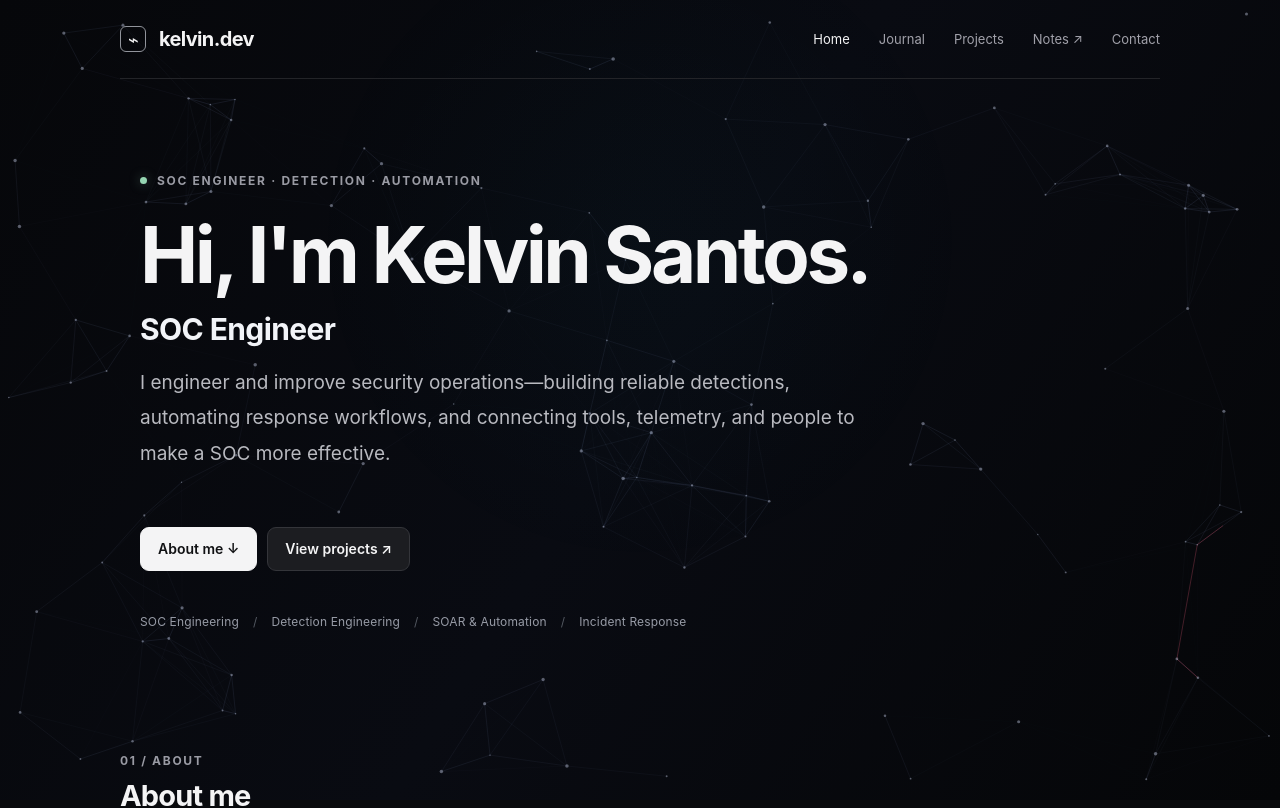
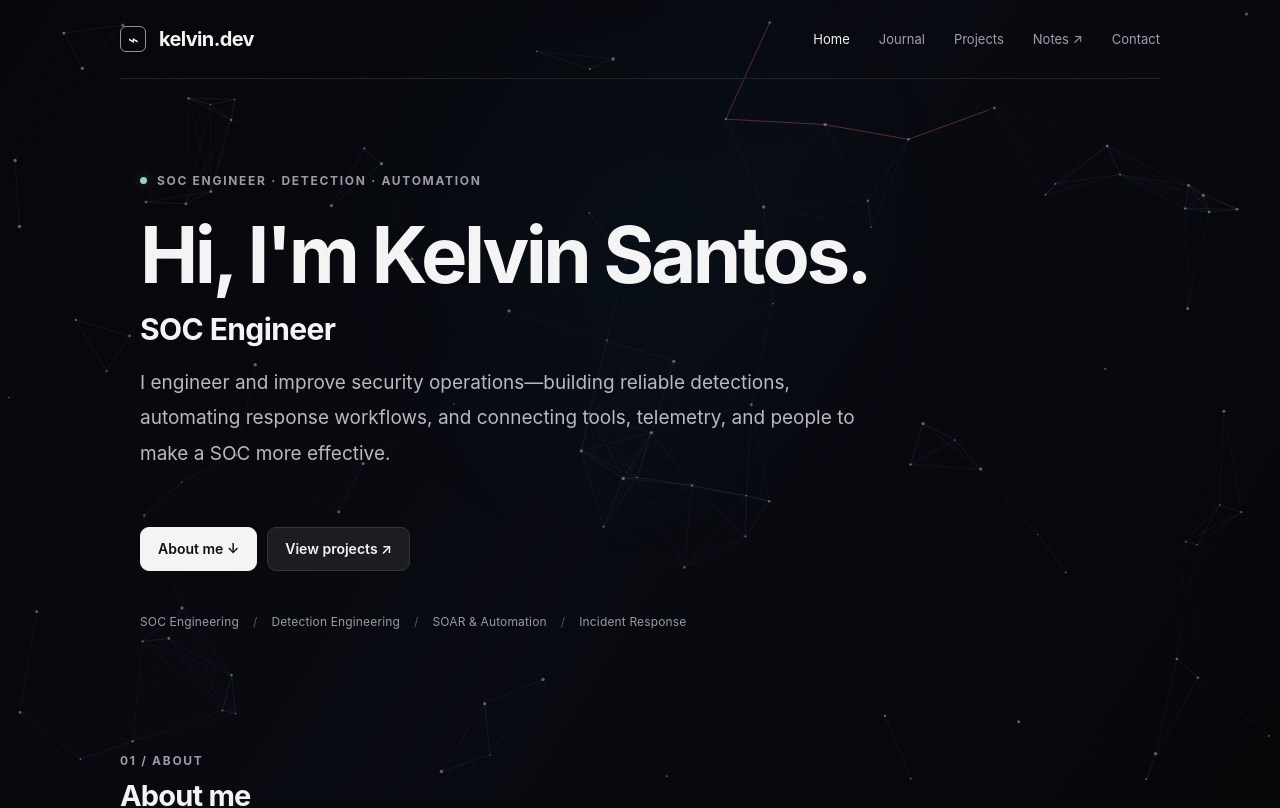
Before and after one commit to zdr4k/zdr4k.github.io, an Astro site: page / in a window 1280 px wide. Shown: the top 808 px of the page. Built offline with nearby package versions, Linux system fonts and the light colour scheme; Astro itself is replaced by a stand-in of ours; animation ran at ten frames a second.

Commit message:
experiment: organic attack detection response sequence with subtle paths

```diff
--- a/src/layouts/SiteLayout.astro
+++ b/src/layouts/SiteLayout.astro
@@ -54,11 +54,12 @@ const pathname = Astro.url.pathname;
         // Quiet, occasional attack -> detection -> defense sequences.
         // The mesh itself stays the original softly animated particle network.
         let threatScene = null;
-        let nextSceneAt = performance.now() + 2200;
-        const SCENE_DURATION = 9400;
-        const SCENE_PAUSE = 5300;
+        let nextSceneAt = performance.now() + 2600;
+        const SCENE_DURATION = 7200;
+        const SCENE_PAUSE_MIN = 9000;
+        const SCENE_PAUSE_MAX = 12000;
 
-        const PARTICLE_COUNT = reduceMotion ? 0 : isMobile ? 56 : 106;
+        const PARTICLE_COUNT = reduceMotion ? 0 : isMobile ? 54 : 102;
         const LINK_DISTANCE = isMobile ? 120 : 150;
         const MOUSE_RADIUS = 140;
 
@@ -73,7 +74,7 @@ const pathname = Astro.url.pathname;
           ctx.scale(Math.min(window.devicePixelRatio || 1, 2), Math.min(window.devicePixelRatio || 1, 2));
           createParticles();
           threatScene = null;
-          nextSceneAt = performance.now() + 2200;
+          nextSceneAt = performance.now() + 2600;
         }
 
         function random(min, max) {
@@ -145,118 +146,163 @@ const pathname = Astro.url.pathname;
           }
         }
 
-        // Real paths from the living mesh. Only one subdued sequence at a time.
-        // Unlike the earlier colored-link experiment, the path is not reselected
-        // every frame: its nodes keep moving naturally while the event unfolds.
+        // Real attack and response paths inside the ORIGINAL organic mesh.
+        // There is at most one short event, followed by a long calm interval.
+        const smoothstep = t => {
+          const n = Math.max(0, Math.min(1, t));
+          return n * n * (3 - 2 * n);
+        };
+
         function startThreatScene(now) {
           const blockers = Array.from(document.querySelectorAll(
-            'h1, .intro, .hero-role, .section-heading, .section-lead, .capability, .editorial-row, .project-card, .article, .socials'
+            'h1, .intro, .hero-role, .section-heading, .section-lead, ' +
+            '.capability, .editorial-row, .project-card, .article, .socials'
           )).map(el => el.getBoundingClientRect()).filter(r =>
             r.bottom > 0 && r.top < height && r.right > 0 && r.left < width
           );
           const blocked = (x, y) => blockers.some(r =>
-            x > r.left - 26 && x < r.right + 26 &&
-            y > r.top - 22 && y < r.bottom + 22
-          );
-          const safe = particles.map(p => !blocked(p.x, p.y));
-          const adjacency = particles.map((a, i) => particles
-            .map((b, j) => ({ j, d: Math.hypot(a.x - b.x, a.y - b.y) }))
-            .filter(e => e.j !== i && safe[e.j] && e.d < LINK_DISTANCE * .79)
-            .map(e => e.j)
+            x >= r.left - 28 && x <= r.right + 28 &&
+            y >= r.top - 22 && y <= r.bottom + 22
           );
 
-          // A hub is an existing particle, not a fixed artificial focal point.
-          // Favor the visual margins, where routes won't compete with the text.
-          const hubs = particles.map((p,i) => i).filter(i =>
-            safe[i] && adjacency[i].length >= 3 &&
-            (particles[i].x < width * .27 || particles[i].x > width * .73)
+          const eligible = particles.map(p => !blocked(p.x, p.y));
+          // Conservative local edges remain stable even as nodes drift.
+          const adjacency = particles.map((p, i) => particles
+            .map((q, j) => ({
+              id: j,
+              distance: Math.hypot(p.x - q.x, p.y - q.y)
+            }))
+            .filter(e => e.id !== i && eligible[e.id] &&
+              e.distance < LINK_DISTANCE * .77 &&
+              !blocked((p.x + particles[e.id].x)/2,
+                       (p.y + particles[e.id].y)/2))
+            .map(e => e.id)
           );
-          for(let attempt=0;attempt<15 && hubs.length;attempt++){
+
+          // Choose a living node near the margins, not a fixed visual hub.
+          const hubs = particles.map((p, i) => i).filter(i =>
+            eligible[i] && adjacency[i].length >= 3 &&
+            (particles[i].x < width * .31 || particles[i].x > width * .69)
+          );
+
+          function growFromHub(hub, initial, forbidden) {
+            let best = null;
+            // Explore varied connected branches to produce a 3-5 edge path.
+            for (let trial = 0; trial < 20; trial++) {
+              const trail = [hub, initial];
+              while (trail.length < 6) {
+                const current = trail[trail.length - 1];
+                const options = adjacency[current].filter(n =>
+                  !trail.includes(n) && !forbidden.has(n));
+                if (!options.length) break;
+                trail.push(options[Math.floor(Math.random()*options.length)]);
+              }
+              if(trail.length >= 4 && (!best || trail.length > best.length))
+                best = trail;
+              if(best && best.length >= 5) break;
+            }
+            return best ? best.reverse() : null;
+          }
+
+          for (let attempt = 0; attempt < 35 && hubs.length; attempt++) {
             const hub = hubs[Math.floor(Math.random()*hubs.length)];
-            const available = adjacency[hub].slice().sort(()=>Math.random()-.5);
-            const paths=[];
-            for(const first of available){
-              const secondOptions=adjacency[first].filter(j => j !== hub && safe[j]);
-              if(!secondOptions.length)continue;
-              const second=secondOptions[Math.floor(Math.random()*secondOptions.length)];
-              const thirdOptions=adjacency[second].filter(j =>
-                j !== first && j !== hub && safe[j]
-              );
-              const origin=thirdOptions.length
-                ? thirdOptions[Math.floor(Math.random()*thirdOptions.length)]
-                : second;
-              const path=origin===second ? [second,first,hub] : [origin,second,first,hub];
-              if(paths.some(p=>p.includes(first) || p[0]===path[0]))continue;
-              paths.push(path);
-              if(paths.length===2)break;
+            const exits = adjacency[hub].slice();
+            if (exits.length < 2) continue;
+
+            const hubP = particles[hub];
+            // Prefer distinct incoming directions, not two parallel routes.
+            let opposite = null, bestAngle = -2;
+            for (let a = 0; a < exits.length; a++) {
+              for (let b = a+1; b < exits.length; b++) {
+                const pa=particles[exits[a]], pb=particles[exits[b]];
+                const ax=pa.x-hubP.x, ay=pa.y-hubP.y;
+                const bx=pb.x-hubP.x, by=pb.y-hubP.y;
+                const dot=(ax*bx+ay*by) /
+                  Math.max(1,Math.hypot(ax,ay)*Math.hypot(bx,by));
+                if(dot < bestAngle || bestAngle === -2) {
+                  opposite=[exits[a],exits[b]];
+                  bestAngle=dot;
+                }
+              }
             }
-            if(paths.length===2) {
-              threatScene = {red:paths[0],blue:paths[1],hub,start:now};
-              return;
-            }
+            if (!opposite || bestAngle > .15) continue;
+            const attack = growFromHub(hub, opposite[0], new Set([opposite[1]]));
+            if (!attack) continue;
+            const defense = growFromHub(
+              hub, opposite[1], new Set(attack.slice(0,-1))
+            );
+            if (!defense) continue;
+
+            threatScene = { red: attack, blue: defense, hub, start: now };
+            return;
           }
-          // If no useful local topology is available, quietly retry later.
-          nextSceneAt = now + 2500;
+          nextSceneAt = now + 2200;
         }
 
         function drawThreatScene(now) {
-          if(reduceMotion)return;
-          if(!threatScene) {
-            if(now>=nextSceneAt)startThreatScene(now);
-            if(!threatScene)return;
+          if (reduceMotion) return;
+          if (!threatScene) {
+            if (now >= nextSceneAt) startThreatScene(now);
+            if (!threatScene) return;
           }
-          const scene=threatScene;
-          const age=now-scene.start;
-          if(age>=SCENE_DURATION){
-            threatScene=null;
-            nextSceneAt=now+SCENE_PAUSE;
+
+          const scene = threatScene;
+          const age = now - scene.start;
+          if (age >= SCENE_DURATION) {
+            threatScene = null;
+            nextSceneAt = now + SCENE_PAUSE_MIN +
+              Math.random() * (SCENE_PAUSE_MAX - SCENE_PAUSE_MIN);
             return;
           }
-          const smooth = t => {
-            const x=Math.max(0,Math.min(1,t));
-            return x*x*(3-2*x);
-          };
-          const attackProgress=smooth(age/3650);
-          const defenseProgress=smooth((age-3150)/3650);
-          const entrance=smooth(age/700);
-          const exit=1-smooth((age-8250)/1150);
-          const fade=entrance*exit;
-          // Edges follow actual particles. When they drift near the link
-          // threshold, reduce intensity smoothly rather than jumping off.
-          function drawRoute(indices, progress, rgb, opacity){
-            const edgeCount=indices.length-1;
-            const total=progress*edgeCount;
-            for(let e=0;e<edgeCount;e++){
-              const portion=Math.min(1,Math.max(0,total-e));
-              if(portion<=0)continue;
-              const a=particles[indices[e]];
-              const b=particles[indices[e+1]];
-              const distance=Math.hypot(a.x-b.x,a.y-b.y);
-              const proximity=smooth((LINK_DISTANCE-distance)/(LINK_DISTANCE*.29));
-              const alpha=opacity*fade*proximity;
-              if(alpha<.002)continue;
+
+          const fadeIn = smoothstep(age / 650);
+          const fadeOut = 1 - smoothstep((age - 6150) / 1000);
+          const fade = fadeIn * fadeOut;
+
+          // Each colored path grows one local mesh edge at a time. It remains
+          // attached to moving particles: there are no separate overlay curves.
+          function drawRoute(indices, progress, rgb, alpha) {
+            const segments = indices.length - 1;
+            const traveled = progress * segments;
+            for (let i = 0; i < segments; i++) {
+              const amount = Math.max(0, Math.min(1, traveled - i));
+              if (amount <= 0) continue;
+              const a = particles[indices[i]], b = particles[indices[i+1]];
+              const distance = Math.hypot(a.x-b.x,a.y-b.y);
+              // Graceful fading if a moving edge becomes too long.
+              const proximity = smoothstep(
+                (LINK_DISTANCE - distance) / (LINK_DISTANCE * .32)
+              );
+              const opacity = alpha * fade * proximity;
+              if (opacity < .002) continue;
               ctx.beginPath();
               ctx.moveTo(a.x,a.y);
-              ctx.lineTo(a.x+(b.x-a.x)*portion,a.y+(b.y-a.y)*portion);
-              ctx.strokeStyle=`rgba(${rgb}, ${alpha})`;
-              ctx.lineWidth=.95;
+              ctx.lineTo(
+                a.x+(b.x-a.x)*amount,
+                a.y+(b.y-a.y)*amount
+              );
+              ctx.strokeStyle = `rgba(${rgb}, ${opacity})`;
+              ctx.lineWidth = 1.0;
               ctx.stroke();
             }
           }
 
-          // Red approaches the monitored node; blue response follows shortly.
-          // Red reduces intensity once blue arrives: a subtle containment cue.
-          const contained=smooth((age-6150)/1150);
-          drawRoute(scene.red, attackProgress, '235, 85, 110', .31*(1-.85*contained));
-          drawRoute(scene.blue, defenseProgress, '70, 150, 245', .34);
-          if(age>3200 && age<8050) {
-            const node=particles[scene.hub];
-            const detection=smooth((age-3200)/500)*
-              (1-smooth((age-7350)/700))*fade;
+          // Intrusion -> detection -> blue response -> contained -> calm.
+          const attackProgress = smoothstep(age / 2600);
+          const defenseProgress = smoothstep((age - 3000) / 2350);
+          const containment = smoothstep((age - 5050) / 850);
+          drawRoute(scene.red, attackProgress, '235, 85, 110',
+            .34 * (1 - containment * .88));
+          drawRoute(scene.blue, defenseProgress, '70, 150, 245', .36);
+
+          const ring = smoothstep((age - 2380) / 350) *
+            (1 - smoothstep((age - 3350) / 700)) * fade;
+          if (ring > .003) {
+            const p = particles[scene.hub];
             ctx.beginPath();
-            ctx.arc(node.x,node.y,3.1,0,Math.PI*2);
-            ctx.strokeStyle=`rgba(150, 186, 228, ${detection*.27})`;
-            ctx.lineWidth=.75;
+            ctx.arc(p.x,p.y,4.2,0,Math.PI*2);
+            ctx.strokeStyle = `rgba(146, 197, 240, ${ring * .23})`;
+            ctx.lineWidth = .8;
             ctx.stroke();
           }
         }
```
